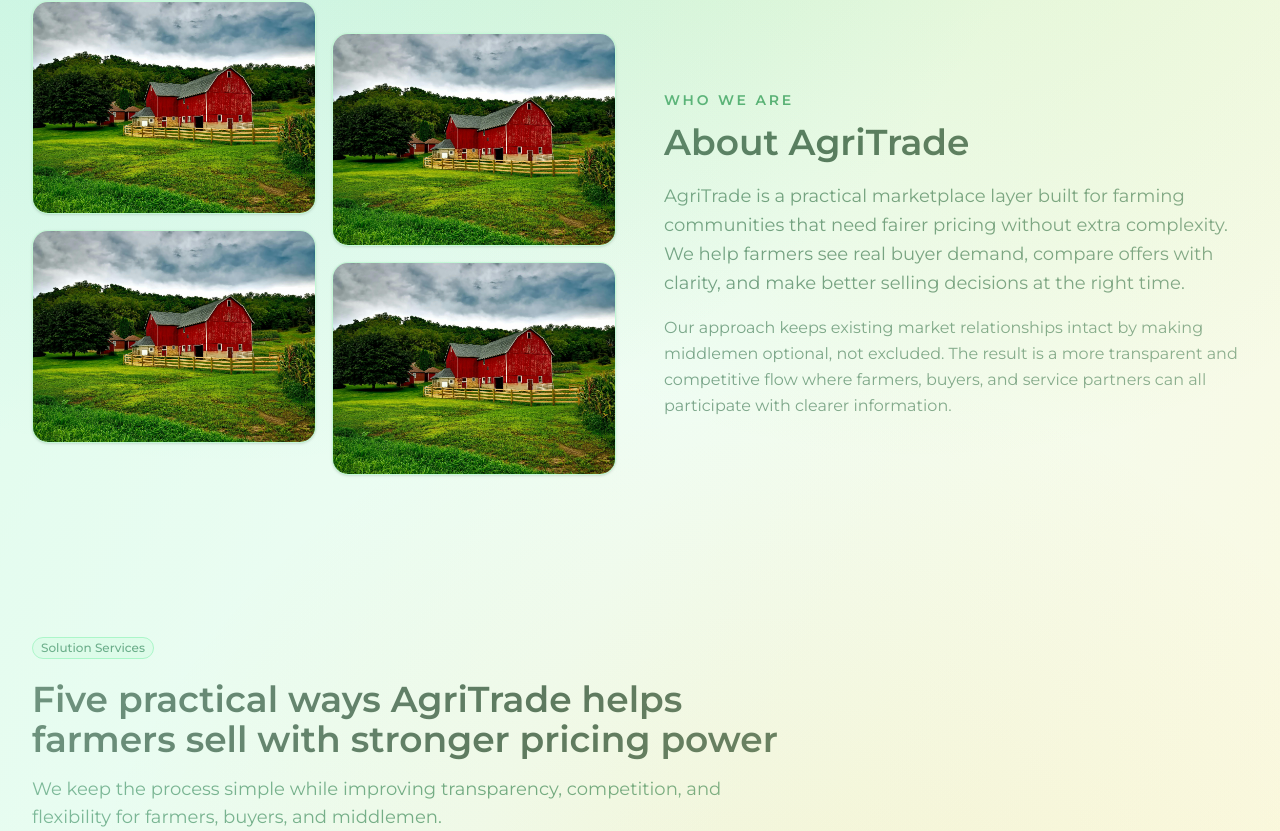
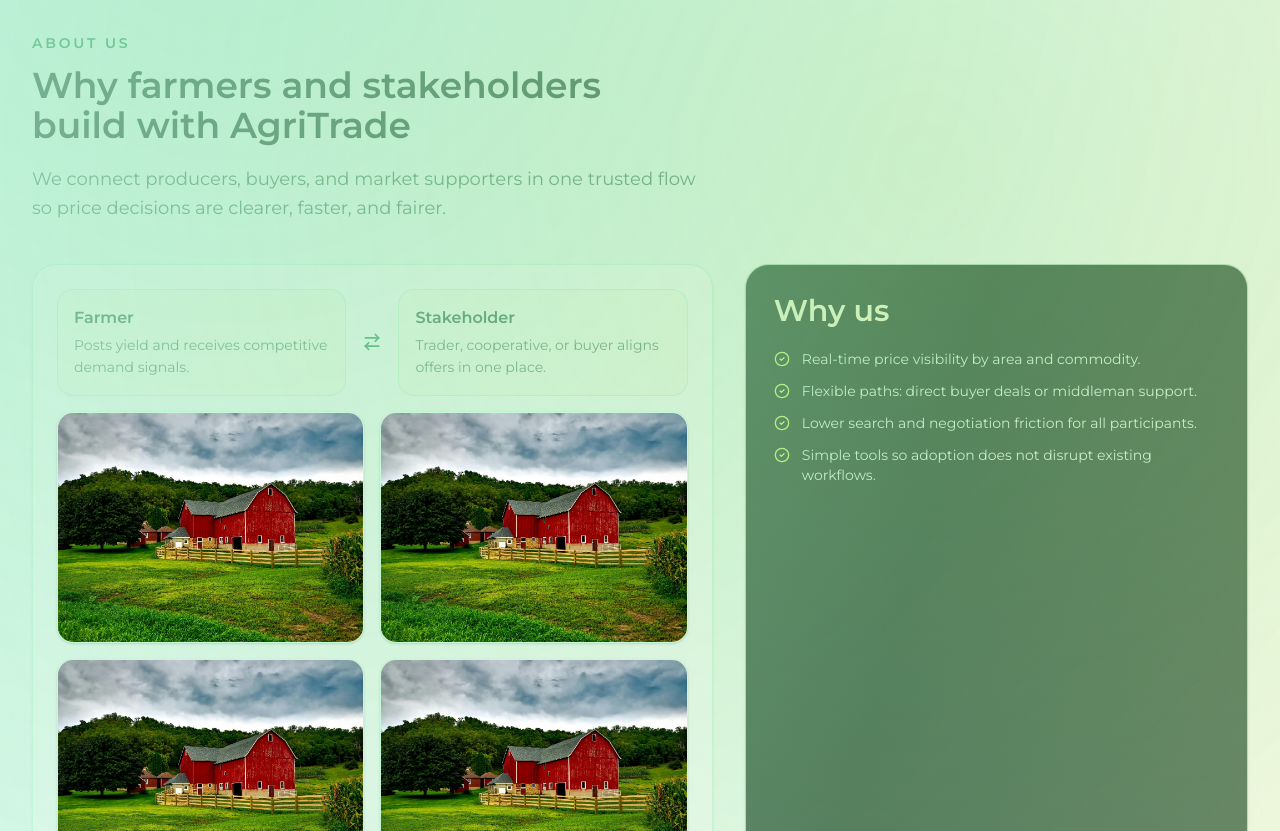
Before and after one commit to khangronky/agritrade, a Next.js app: page / in a window 1280 px wide. Shown: the part 769-1600 px from the top of the page. Built offline with nearby package versions, Linux system fonts and the light colour scheme; no server answers.

Commit message:
feat: add contact info and step-by-step sections; refactor about and solutions sections for clarity and structure

```diff
--- a/src/app/(marketing)/about-section.tsx
+++ b/src/app/(marketing)/about-section.tsx
@@ -1,4 +1,5 @@
 import Image from 'next/image';
+import { ArrowRightLeft, CheckCircle2 } from 'lucide-react';
 
 const aboutImages = [
   {
@@ -21,29 +22,39 @@
 
 export function AboutSection() {
   return (
-    <section id="about" className="py-16 sm:py-20">
+    <section id="about-us" className="scroll-mt-20 py-16 sm:py-20">
       <div className="mx-auto max-w-7xl px-4 sm:px-6 lg:px-8">
-        <div className="grid gap-10 lg:grid-cols-2 lg:items-center lg:gap-12">
-          <div className="grid grid-cols-2 gap-4">
-            <div className="space-y-4 lg:-translate-y-8">
-              {aboutImages.slice(0, 2).map((image) => (
-                <div
-                  key={image.alt}
-                  className="group relative aspect-4/3 overflow-hidden rounded-2xl border border-green-200/70 bg-green-100 shadow-sm transition-all duration-500 ease-out hover:-translate-y-1 hover:border-green-300/80 hover:shadow-lg"
-                >
-                  <Image
-                    src="/farm.jpg"
-                    alt={image.alt}
-                    fill
-                    className={`object-cover transition-transform duration-700 ease-out group-hover:scale-105 ${image.objectPosition}`}
-                    sizes="(max-width: 640px) 50vw, (max-width: 1024px) 40vw, 22vw"
-                  />
-                </div>
-              ))}
+        <div className="max-w-2xl">
+          <p className="font-semibold text-green-700 text-sm uppercase tracking-[0.2em]">
+            About Us
+          </p>
+          <h2 className="mt-3 font-semibold text-3xl text-green-950 sm:text-4xl">
+            Why farmers and stakeholders build with AgriTrade
+          </h2>
+          <p className="mt-5 text-base text-green-900/85 leading-relaxed sm:text-lg">
+            We connect producers, buyers, and market supporters in one trusted
+            flow so price decisions are clearer, faster, and fairer.
+          </p>
+        </div>
+
+        <div className="mt-10 grid gap-6 lg:grid-cols-[1.15fr_0.85fr] lg:gap-8">
+          <div className="space-y-4 rounded-3xl border border-green-200/80 bg-white/85 p-5 shadow-sm sm:p-6">
+            <div className="grid gap-4 sm:grid-cols-[1fr_auto_1fr] sm:items-center">
+              <AudienceCard
+                title="Farmer"
+                description="Posts yield and receives competitive demand signals."
+              />
+              <div className="flex items-center justify-center text-green-700">
+                <ArrowRightLeft className="size-5" />
+              </div>
+              <AudienceCard
+                title="Stakeholder"
+                description="Trader, cooperative, or buyer aligns offers in one place."
+              />
             </div>
 
-            <div className="space-y-4">
-              {aboutImages.slice(2).map((image) => (
+            <div className="grid grid-cols-2 gap-3 sm:gap-4">
+              {aboutImages.map((image) => (
                 <div
                   key={image.alt}
                   className="group relative aspect-4/3 overflow-hidden rounded-2xl border border-green-200/70 bg-green-100 shadow-sm transition-all duration-500 ease-out hover:-translate-y-1 hover:border-green-300/80 hover:shadow-lg"
@@ -60,28 +71,43 @@
             </div>
           </div>
 
-          <div className="max-w-xl">
-            <p className="font-semibold text-green-700 text-sm uppercase tracking-[0.2em]">
-              Who we are
-            </p>
-            <h2 className="mt-3 font-semibold text-3xl text-green-950 sm:text-4xl">
-              About AgriTrade
-            </h2>
-            <p className="mt-5 text-base text-green-900/85 leading-relaxed sm:text-lg">
-              AgriTrade is a practical marketplace layer built for farming
-              communities that need fairer pricing without extra complexity. We
-              help farmers see real buyer demand, compare offers with clarity,
-              and make better selling decisions at the right time.
-            </p>
-            <p className="mt-4 text-base text-green-900/80 leading-relaxed">
-              Our approach keeps existing market relationships intact by making
-              middlemen optional, not excluded. The result is a more transparent
-              and competitive flow where farmers, buyers, and service partners
-              can all participate with clearer information.
-            </p>
+          <div className="rounded-3xl border border-green-200/80 bg-green-950 p-6 text-green-50 shadow-sm sm:p-7">
+            <h3 className="font-semibold text-2xl text-lime-100 sm:text-3xl">
+              Why us
+            </h3>
+            <ul className="mt-5 space-y-3">
+              {[
+                'Real-time price visibility by area and commodity.',
+                'Flexible paths: direct buyer deals or middleman support.',
+                'Lower search and negotiation friction for all participants.',
+                'Simple tools so adoption does not disrupt existing workflows.',
+              ].map((point) => (
+                <li key={point} className="flex gap-3 text-green-100/95 text-sm">
+                  <CheckCircle2 className="mt-0.5 size-4 shrink-0 text-lime-300" />
+                  <span>{point}</span>
+                </li>
+              ))}
+            </ul>
           </div>
         </div>
       </div>
     </section>
   );
 }
+
+function AudienceCard({
+  title,
+  description,
+}: {
+  title: string;
+  description: string;
+}) {
+  return (
+    <div className="rounded-2xl border border-green-200/80 bg-lime-50/70 p-4">
+      <p className="font-semibold text-green-900">{title}</p>
+      <p className="mt-1 text-green-900/80 text-sm leading-relaxed">
+        {description}
+      </p>
+    </div>
+  );
+}
--- /dev/null
+++ b/src/app/(marketing)/contact-info-section.tsx
@@ -0,0 +1,54 @@
+import { Mail, MapPin, Phone } from 'lucide-react';
+
+const contactItems = [
+  {
+    icon: Mail,
+    title: 'Email',
+    value: 'contact@agritrade.vn',
+  },
+  {
+    icon: Phone,
+    title: 'Phone',
+    value: '+84 98 765 4321',
+  },
+  {
+    icon: MapPin,
+    title: 'Address',
+    value: 'Can Tho, Vietnam',
+  },
+];
+
+export function ContactInfoSection() {
+  return (
+    <section id="contact-info" className="scroll-mt-20 pt-4 pb-16 sm:pb-20">
+      <div className="mx-auto max-w-7xl px-4 sm:px-6 lg:px-8">
+        <div className="rounded-3xl border border-green-200/80 bg-white/90 p-6 shadow-sm sm:p-8">
+          <p className="font-semibold text-green-700 text-sm uppercase tracking-[0.18em]">
+            Contact Info
+          </p>
+          <h2 className="mt-3 font-semibold text-3xl text-green-950 sm:text-4xl">
+            Connect with AgriTrade team
+          </h2>
+          <div className="mt-6 grid gap-4 md:grid-cols-3">
+            {contactItems.map((item) => {
+              const Icon = item.icon;
+
+              return (
+                <article
+                  key={item.title}
+                  className="rounded-2xl border border-green-200/80 bg-lime-50/55 p-4"
+                >
+                  <div className="flex items-center gap-2">
+                    <Icon className="size-4 text-green-800" />
+                    <p className="font-semibold text-green-900">{item.title}</p>
+                  </div>
+                  <p className="mt-2 text-green-900/80 text-sm">{item.value}</p>
+                </article>
+              );
+            })}
+          </div>
+        </div>
+      </div>
+    </section>
+  );
+}
--- a/src/app/(marketing)/hero-section.tsx
+++ b/src/app/(marketing)/hero-section.tsx
@@ -7,7 +7,7 @@
 
 export function HeroSection() {
   return (
-    <section className="relative overflow-hidden">
+    <section id="main" className="relative scroll-mt-20 overflow-hidden">
       <div className="relative mx-auto max-w-350 px-4 pt-14 pb-20 sm:px-6 lg:px-8 lg:pt-24 lg:pb-20">
         <div className="grid gap-8 xl:grid-cols-[minmax(0,1fr)_minmax(460px,520px)] xl:items-start">
           <div className="max-w-3xl lg:pt-4 lg:pl-8 xl:pt-6 xl:pl-14">
--- a/src/app/(marketing)/page.tsx
+++ b/src/app/(marketing)/page.tsx
@@ -1,7 +1,10 @@
 import type { Metadata } from 'next';
 import { AboutSection } from './about-section';
+import { ContactInfoSection } from './contact-info-section';
 import { HeroSection } from './hero-section';
 import { SolutionsSection } from './solutions-section';
+import { StepToStepSection } from './step-to-step-section';
+import { VideoGuideSection } from './video-guide-section';
 
 export const metadata: Metadata = {
   description:
@@ -17,6 +20,9 @@
       <HeroSection />
       <AboutSection />
       <SolutionsSection />
+      <StepToStepSection />
+      <VideoGuideSection />
+      <ContactInfoSection />
     </div>
   );
 }
--- a/src/app/(marketing)/solutions-section.tsx
+++ b/src/app/(marketing)/solutions-section.tsx
@@ -90,23 +90,23 @@
 
 export function SolutionsSection() {
   return (
-    <section className="py-16 sm:py-20">
+    <section id="business-model" className="scroll-mt-20 py-16 sm:py-20">
       <div className="mx-auto max-w-7xl px-4 sm:px-6 lg:px-8">
         <Badge
           variant="outline"
           className="border-green-300 bg-green-100 text-green-800"
         >
-          Solution Services
+          Business Model
         </Badge>
 
         <h2 className="mt-5 max-w-3xl font-semibold text-3xl text-green-950 sm:text-4xl">
-          Five practical ways AgriTrade helps farmers sell with stronger pricing
-          power
+          How AgriTrade creates value across the agricultural market
         </h2>
 
         <p className="mt-4 max-w-3xl text-base text-green-800/85 sm:text-lg">
-          We keep the process simple while improving transparency, competition,
-          and flexibility for farmers, buyers, and middlemen.
+          The platform improves transparency, match quality, and execution
+          flexibility so farmers, buyers, and middlemen can collaborate with
+          better outcomes.
         </p>
 
         <div className="mt-10 grid gap-6 md:grid-cols-2 xl:grid-cols-3">
--- /dev/null
+++ b/src/app/(marketing)/step-to-step-section.tsx
@@ -0,0 +1,101 @@
+import {
+  ClipboardList,
+  Handshake,
+  type LucideIcon,
+  SearchCheck,
+  WalletCards,
+} from 'lucide-react';
+import Image from 'next/image';
+
+type WorkflowStep = {
+  title: string;
+  description: string;
+  icon: LucideIcon;
+};
+
+const workflowSteps: WorkflowStep[] = [
+  {
+    title: 'Step 1: List or publish demand',
+    description:
+      'Farmers post available yield while buyers and partners publish demand signals.',
+    icon: ClipboardList,
+  },
+  {
+    title: 'Step 2: Compare real market offers',
+    description:
+      'Participants view transparent price ranges and available counterparties before committing.',
+    icon: SearchCheck,
+  },
+  {
+    title: 'Step 3: Confirm route and terms',
+    description:
+      'Choose direct buyer execution or middleman-assisted delivery based on real constraints.',
+    icon: Handshake,
+  },
+  {
+    title: 'Step 4: Close and settle',
+    description:
+      'Complete deal fulfillment with clearer expectations on quantity, timing, and payment.',
+    icon: WalletCards,
+  },
+];
+
+export function StepToStepSection() {
+  return (
+    <section id="step-to-step" className="scroll-mt-20 py-16 sm:py-20">
+      <div className="mx-auto max-w-7xl px-4 sm:px-6 lg:px-8">
+        <div className="grid gap-8 lg:grid-cols-[1.05fr_0.95fr] lg:items-center">
+          <div className="group relative aspect-video overflow-hidden rounded-3xl border border-green-200/80 bg-green-100 shadow-sm">
+            <Image
+              src="/farm.jpg"
+              alt="Step-to-step AgriTrade workflow preview"
+              fill
+              className="object-cover transition-transform duration-700 ease-out group-hover:scale-105"
+              sizes="(max-width: 1024px) 100vw, 52vw"
+            />
+            <div className="absolute inset-0 bg-linear-to-t from-green-950/55 via-green-900/10 to-transparent" />
+            <div className="absolute right-4 bottom-4 rounded-xl border border-lime-200/40 bg-green-950/75 px-3 py-2 text-lime-100 text-xs tracking-wide sm:text-sm">
+              Step by step workflow
+            </div>
+          </div>
+
+          <div>
+            <p className="font-semibold text-green-700 text-sm uppercase tracking-[0.18em]">
+              Step to Step
+            </p>
+            <h2 className="mt-3 font-semibold text-3xl text-green-950 sm:text-4xl">
+              How it works in four practical actions
+            </h2>
+
+            <div className="mt-6 space-y-3">
+              {workflowSteps.map((step) => {
+                const Icon = step.icon;
+
+                return (
+                  <article
+                    key={step.title}
+                    className="rounded-2xl border border-green-200/80 bg-white/90 px-4 py-4 shadow-sm"
+                  >
+                    <div className="flex items-start gap-3">
+                      <div className="rounded-lg bg-lime-100 p-2 text-green-800">
+                        <Icon className="size-4" />
+                      </div>
+                      <div>
+                        <h3 className="font-semibold text-green-950 text-sm sm:text-base">
+                          {step.title}
+                        </h3>
+                        <p className="mt-1 text-green-900/80 text-sm leading-relaxed">
+                          {step.description}
+                        </p>
+                      </div>
+                    </div>
+                  </article>
+                );
+              })}
+            </div>
+          </div>
+        </div>
+      </div>
+    </section>
+  );
+}
--- /dev/null
+++ b/src/app/(marketing)/video-guide-section.tsx
@@ -0,0 +1,52 @@
+import { CirclePlay, ExternalLink } from 'lucide-react';
+import Image from 'next/image';
+import Link from 'next/link';
+import { Button } from '@/components/ui/button';
+
+export function VideoGuideSection() {
+  return (
+    <section id="video-guide" className="scroll-mt-20 py-16 sm:py-20">
+      <div className="mx-auto max-w-7xl px-4 sm:px-6 lg:px-8">
+        <div className="grid gap-8 rounded-3xl border border-green-200/80 bg-white/90 p-5 shadow-sm sm:p-7 lg:grid-cols-[1.1fr_0.9fr] lg:items-center">
+          <div className="relative aspect-video overflow-hidden rounded-2xl border border-green-200/70">
+            <Image
+              src="/farm.jpg"
+              alt="Video guide preview for AgriTrade onboarding"
+              fill
+              className="object-cover object-center"
+              sizes="(max-width: 1024px) 100vw, 56vw"
+            />
+            <div className="absolute inset-0 bg-green-950/35" />
+            <div className="absolute inset-0 flex items-center justify-center">
+              <CirclePlay className="size-16 text-white drop-shadow-[0_8px_16px_rgba(0,0,0,0.35)] sm:size-20" />
+            </div>
+          </div>
+
+          <div>
+            <p className="font-semibold text-green-700 text-sm uppercase tracking-[0.18em]">
+              Video Guide
+            </p>
+            <h2 className="mt-3 font-semibold text-3xl text-green-950 sm:text-4xl">
+              Watch the quick onboarding walkthrough
+            </h2>
+            <p className="mt-4 text-green-900/85 leading-relaxed">
+              This guide explains how to set up listings, compare market
+              signals, and complete your first transaction flow in AgriTrade.
+            </p>
+            <div className="mt-6">
+              <Button
+                asChild
+                className="bg-green-900 font-semibold text-lime-100 hover:bg-green-800"
+              >
+                <Link href="/about-us">
+                  Open guide
+                  <ExternalLink className="size-4" />
+                </Link>
+              </Button>
+            </div>
+          </div>
+        </div>
+      </div>
+    </section>
+  );
+}
--- a/src/components/site-footer.tsx
+++ b/src/components/site-footer.tsx
@@ -74,7 +74,7 @@
         </div>
 
         <div className="mt-8 flex flex-col gap-2 border-emerald-200/80 border-t pt-4 text-slate-500 text-xs sm:flex-row sm:items-center sm:justify-between sm:text-sm">
-          <p>© {currentYear} AgriTrade. All rights reserved.</p>
+          <p>(c) {currentYear} AgriTrade. All rights reserved.</p>
           <p>Built for transparent and practical agricultural trading.</p>
         </div>
       </div>
```
